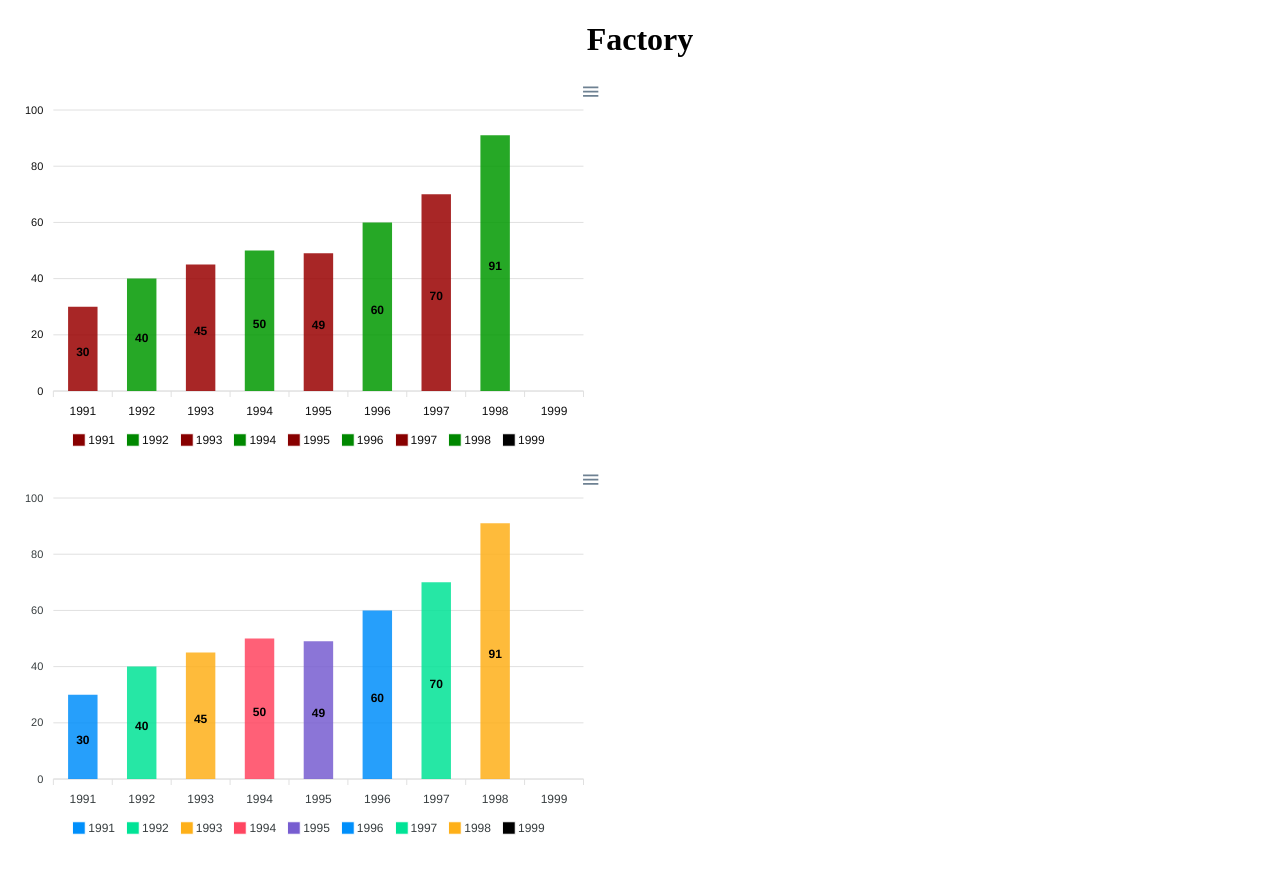
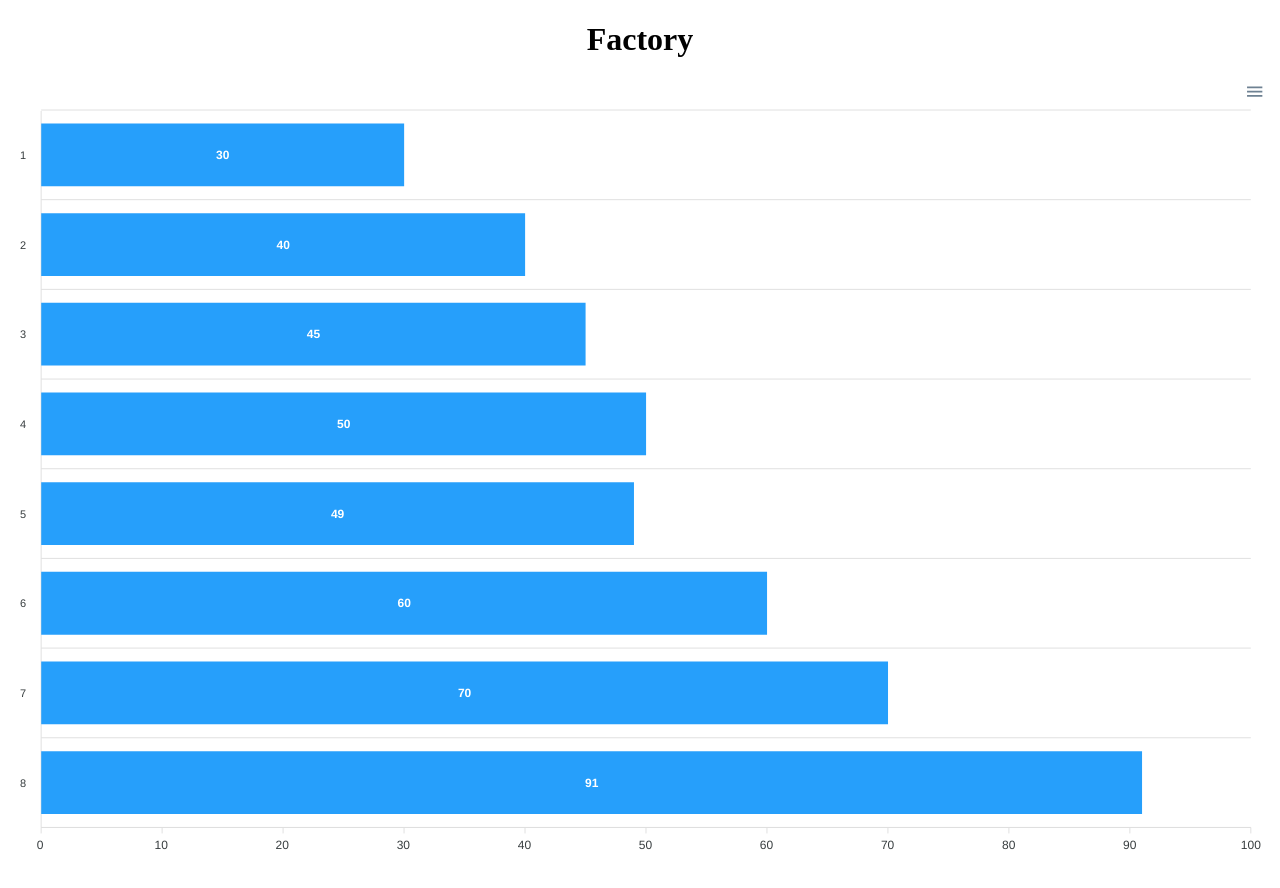
Before and after one commit to maronfranc/apexcharts-builder, a React (Create React App) app: page / in a window 1280 px wide. Before the commit the page ends 863 px from the top, so only its background shows below. Built offline with nearby package versions, Linux system fonts and the light colour scheme.

Commit message:
ChartBuilder adicionado

```diff
--- a/src/App.tsx
+++ b/src/App.tsx
@@ -1,21 +1,24 @@
 import React, { useState } from "react";
+import Chart from 'react-apexcharts';
 import "./App.css";
 import { barData } from "./dummy/barData";
 import Charts from "./Components/Charts/Charts";
 import withChartsFunction from "./Components/Charts/hoc/withChartFunction";
+import ChartBuilder from "./Components/Charts/ChartBuilder";
 
 const ChartWithFunction = withChartsFunction(Charts)
+const builder = new ChartBuilder('bar');
+const built = builder.horizontal().stacked().dataLabels().build();
+console.log(built);
 
 const App: React.FC = () => {
   return (
     <div className={"App"}>
       <h1>Factory</h1>
-      <ChartWithFunction
-        key="id"
-        name="name"
-        options={barData.options as any}
+      <Chart
+        options={built as any}
         series={barData.series}
-        chartType="bar"
+        type="bar"
       />
     </div>
   );
--- /dev/null
+++ b/src/Components/Charts/ChartBuilder.ts
@@ -0,0 +1,39 @@
+export default class ChartBuilder {
+  private type: string;
+  private isHorizontal: boolean = false;
+  private isStacked: boolean = false;
+  private showDataLabels: boolean = false;
+
+  constructor(type: string) {
+    this.type = type;
+  }
+
+  public horizontal() {
+    this.isHorizontal = true;
+    return this;
+  }
+
+  public stacked() {
+    this.isStacked = true;
+    return this;
+  }
+
+  public dataLabels() {
+    this.showDataLabels = true;
+    return this;
+  }
+
+  public build() {
+    return {
+      plotOptions: {
+        bar: {
+          horizontal: this.isHorizontal
+        }
+      },
+      chart: {
+        stacked: this.isStacked
+      },
+      dataLabels: { enabled: this.showDataLabels }
+    };
+  }
+}
--- a/src/Components/Charts/ChartFactory.ts
+++ b/src/Components/Charts/ChartFactory.ts
@@ -20,6 +20,7 @@ export default class ChartFactory {
   }
 
   private static barChart(chartData: ChartData) {
+    // return new BarChart(chartData);
     return {
       options: chartData.options,
       series: chartData.series,
@@ -52,3 +53,12 @@ export default class ChartFactory {
     };
   }
 }
+
+class BarChart {
+  private options: any;
+  private series: any;
+  constructor(chartData: ChartData) {
+    this.options = chartData.options;
+    this.series = chartData.series;
+  }
+}
```
